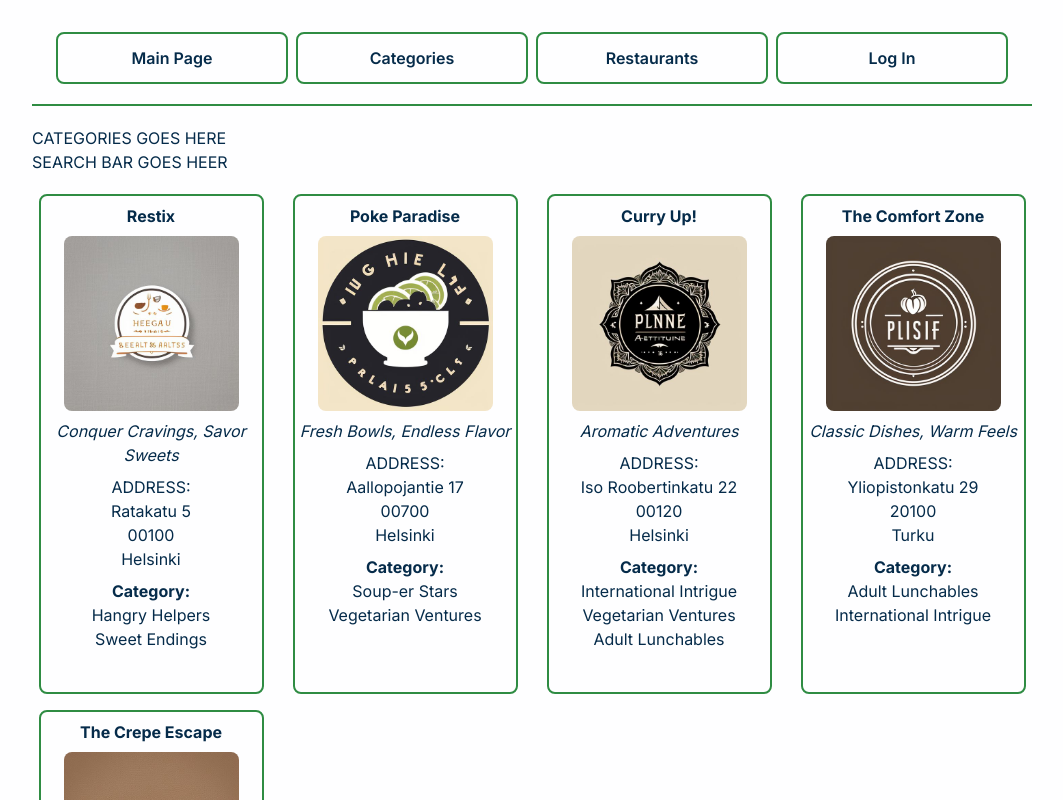
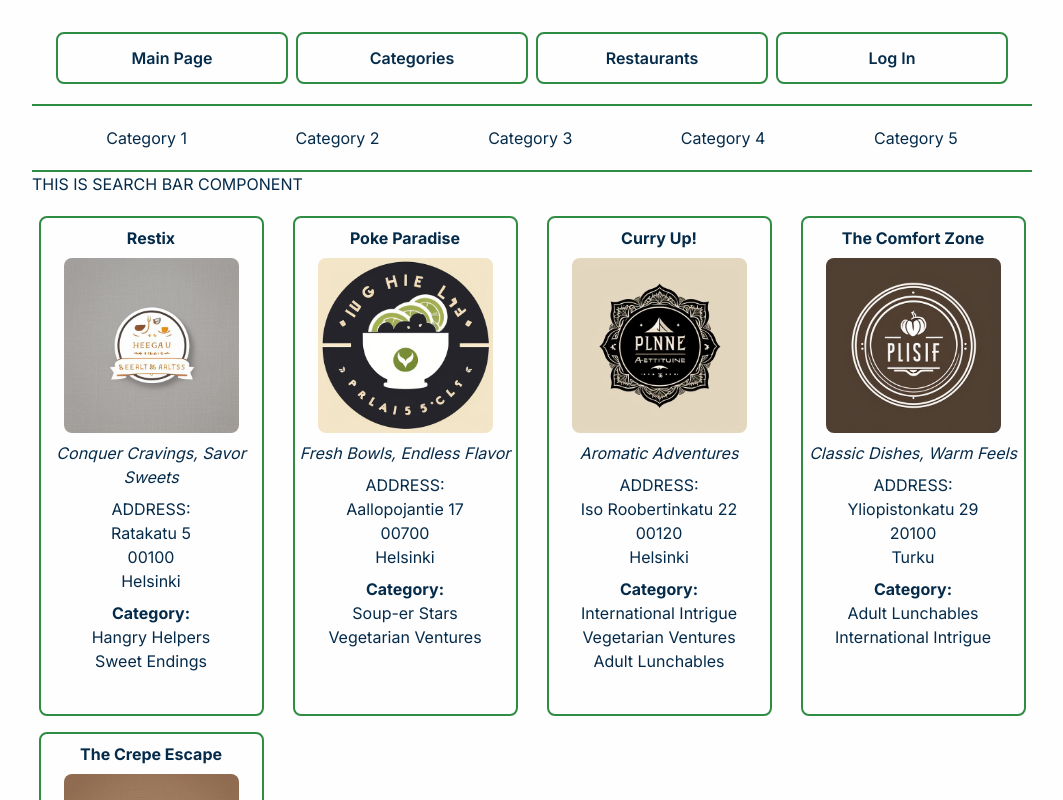
Before and after one commit to ViktorTap/platemate-2024, a Next.js app: page / in a window 1280 px wide. Shown: the top 800 px of the page, without its empty margins (108-1171 px from the left). Built offline with nearby package versions, Linux system fonts and the light colour scheme.

Commit message:
better props drilling with TS and started Search / Categories bars

```diff
--- /dev/null
+++ b/app/components/CategoriesBar.tsx
@@ -0,0 +1,28 @@
+"use client";
+// Model
+import { IRestaurant } from "@/app/data/model/restaurant.model";
+
+// Interface
+interface CategoriesBarProps {
+  setDisplayRestaurants: React.Dispatch<React.SetStateAction<IRestaurant[]>>;
+}
+
+// Minimalistic Design - Categories Bar
+export default function CategoriesBar({
+  setDisplayRestaurants,
+}: CategoriesBarProps) {
+  return (
+    <nav className="border-solid border-b-2 border-[#2f8c43]">
+      <ul className="flex flex-wrap gap-y-1 justify-around items-baseline m-5">
+        <li>Category 1</li>
+        <li>Category 2</li>
+        <li>Category 3</li>
+        <li>Category 4</li>
+        <li>Category 5</li>
+      </ul>
+    </nav>
+  );
+}
+// Pictures with names of categories
+// Clicking to certain category -> change main page restaurant list by category
+// Will pass state change into main paig -> restaurant list
--- /dev/null
+++ b/app/components/SearchBar.tsx
@@ -0,0 +1,3 @@
+export default function SearchBar() {
+  return <h1>THIS IS SEARCH BAR COMPONENT</h1>;
+}
--- a/app/components/restaurant/RestaurantCard.tsx
+++ b/app/components/restaurant/RestaurantCard.tsx
@@ -32,12 +32,13 @@ export default function RestaurantCard(restaurant: IRestaurant) {
           <p>
             <strong>Category:</strong>
           </p>
-          {restaurant.category.map((category) => {
+
+          {restaurant.category.map((category, index) => {
             return (
-              <>
-                <span key={category}>{category}</span>
+              <div key={index}>
+                <span>{category}</span>
                 <br></br>
-              </>
+              </div>
             );
           })}
         </article>
--- a/app/page.tsx
+++ b/app/page.tsx
@@ -1,13 +1,26 @@
+"use client";
+
 import "./globals.css";
+import { useState } from "react";
 
+// Components
 import RestaurantList from "./components/restaurant/RestaurantList";
+import CategoriesBar from "./components/CategoriesBar";
+import SearchBar from "./components/SearchBar";
+
+// Data & Model
+import restaurants from "@/app/data/fake-data";
+import { IRestaurant } from "@/app/data/model/restaurant.model";
 
 export default function Home() {
+  const [displayRestaurants, setDisplayRestaurants] =
+    useState<IRestaurant[]>(restaurants);
+
   return (
     <main className="mt-5">
-      <h1>CATEGORIES GOES HERE</h1>
-      <h1>SEARCH BAR GOES HEER</h1>
-      <RestaurantList />
+      <CategoriesBar setDisplayRestaurants={setDisplayRestaurants} />
+      <SearchBar />
+      <RestaurantList restaurants={displayRestaurants} />
     </main>
   );
 }
```
Also changed, not shown: app/components/restaurant/RestaurantList.tsx (+6 -3 lines).
